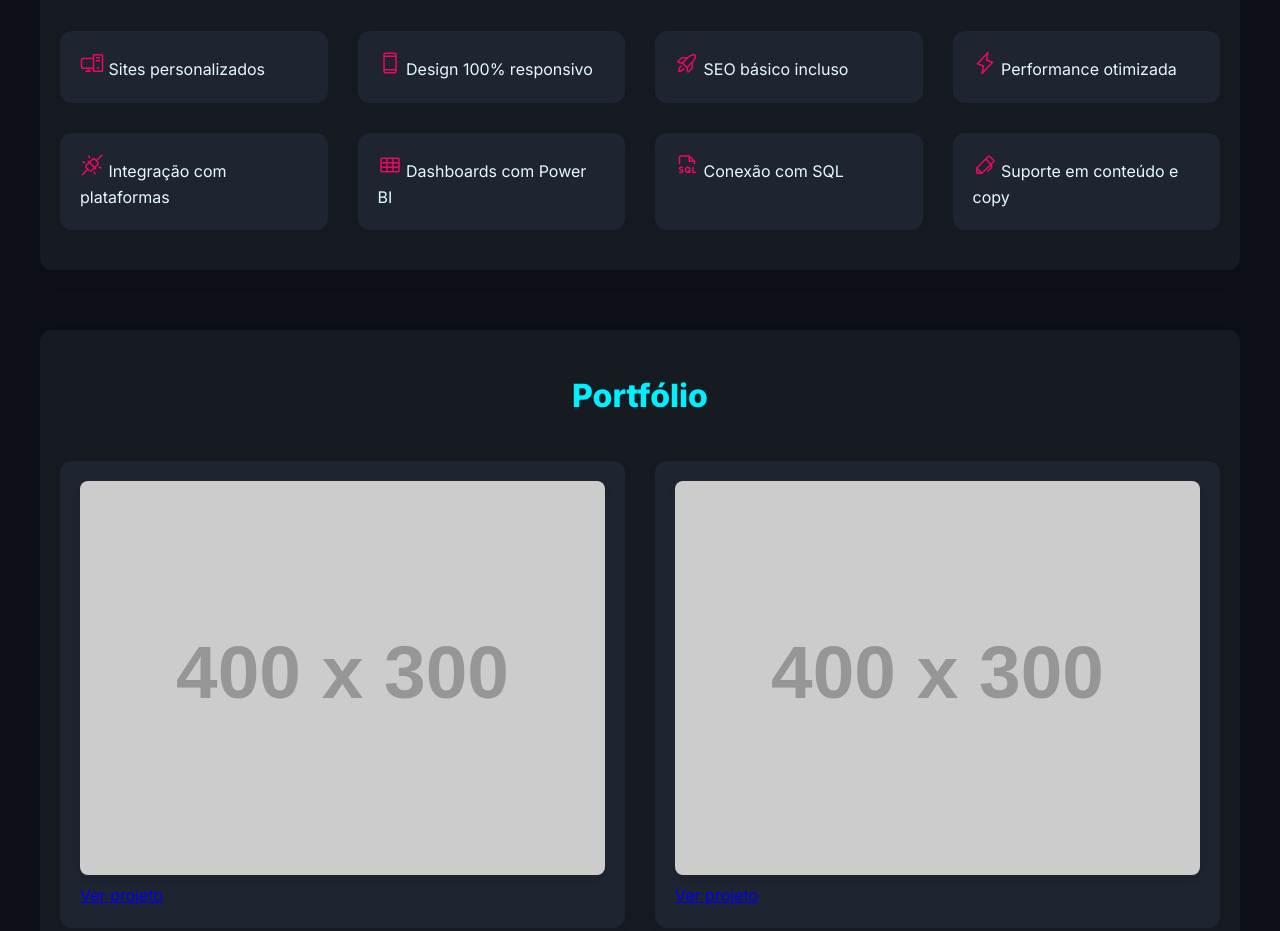
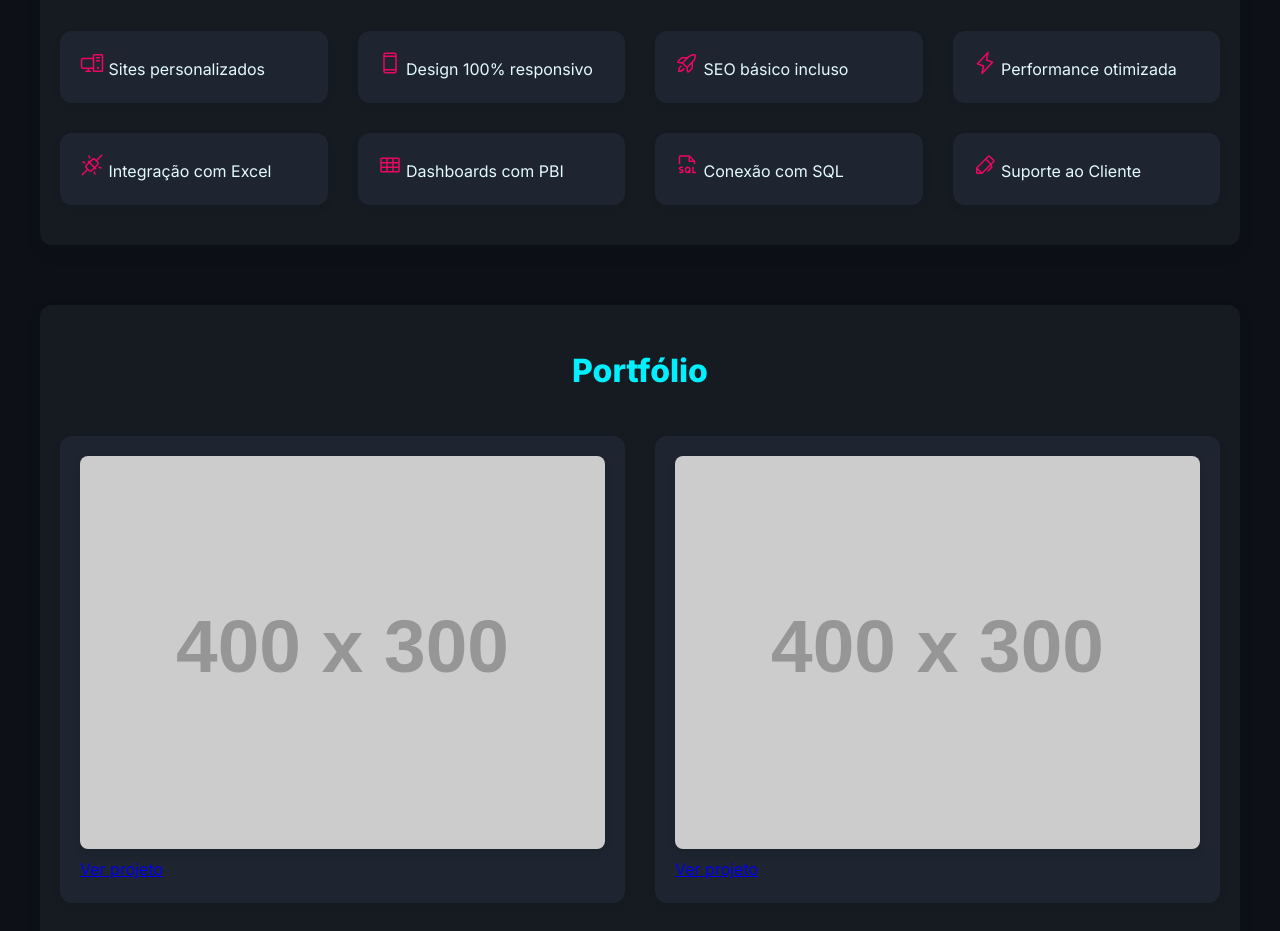
Before and after one commit to Helcio-Nogueira/WebNexus---Site-Principal, a plain HTML site: page index.html in a window 1280 px wide. Shown: the part 1140-2071 px from the top of the page. Drawn offline with Linux system fonts and the light colour scheme; placeholder pictures from the web are drawn by us.

Commit message:
Atualizei o bloco nossos serviços

```diff
--- a/index.html
+++ b/index.html
@@ -145,7 +145,7 @@
               d="M237.66,18.34a8,8,0,0,0-11.32,0l-52.4,52.41-5.37-5.38a32.05,32.05,0,0,0-45.26,0L100,88.69l-6.34-6.35A8,8,0,0,0,82.34,93.66L88.69,100,65.37,123.31a32,32,0,0,0,0,45.26l5.38,5.37-52.41,52.4a8,8,0,0,0,11.32,11.32l52.4-52.41,5.37,5.38a32,32,0,0,0,45.26,0L156,167.31l6.34,6.35a8,8,0,0,0,11.32-11.32L167.31,156l23.32-23.31a32,32,0,0,0,0-45.26l-5.38-5.37,52.41-52.4A8,8,0,0,0,237.66,18.34Zm-116.29,161a16,16,0,0,1-22.62,0L76.69,157.25a16,16,0,0,1,0-22.62L100,111.31,144.69,156Zm57.94-57.94L156,144.69,111.31,100l23.32-23.31a16,16,0,0,1,22.62,0l22.06,22A16,16,0,0,1,179.31,121.37ZM88.57,35A8,8,0,0,1,103.43,29l8,20A8,8,0,0,1,96.57,55ZM24.57,93A8,8,0,0,1,35,88.57l20,8A8,8,0,0,1,49,111.43l-20-8A8,8,0,0,1,24.57,93ZM231.43,163a8,8,0,0,1-10.4,4.46l-20-8A8,8,0,1,1,207,144.57l20,8A8,8,0,0,1,231.43,163Zm-64,58.06A8,8,0,0,1,152.57,227l-8-20A8,8,0,0,1,159.43,201Z"
             ></path>
           </svg>
-          Integração com plataformas
+          Integração com Excel
         </div>
         <div class="servico">
           <svg
@@ -159,7 +159,7 @@
               d="M216,48H40A16,16,0,0,0,24,64V192a16,16,0,0,0,16,16H216a16,16,0,0,0,16-16V64A16,16,0,0,0,216,48ZM104,144V112h48v32Zm48,16v32H104V160ZM40,112H88v32H40Zm64-16V64h48V96Zm64,16h48v32H168Zm48-16H168V64h48ZM88,64V96H40V64ZM40,160H88v32H40Zm176,32H168V160h48v32Z"
             ></path>
           </svg>
-          Dashboards com Power BI
+          Dashboards com PBI
         </div>
         <div class="servico">
           <svg
@@ -187,7 +187,7 @@
               d="M227.32,73.37,182.63,28.69a16,16,0,0,0-22.63,0L36.69,152A15.86,15.86,0,0,0,32,163.31V208a16,16,0,0,0,16,16H92.69A15.86,15.86,0,0,0,104,219.31l83.67-83.66,3.48,13.9-36.8,36.79a8,8,0,0,0,11.31,11.32l40-40a8,8,0,0,0,2.11-7.6l-6.9-27.61L227.32,96A16,16,0,0,0,227.32,73.37ZM48,179.31,76.69,208H48Zm48,25.38L51.31,160,136,75.31,180.69,120Zm96-96L147.32,64l24-24L216,84.69Z"
             ></path>
           </svg>
-          Suporte em conteúdo e copy
+          Suporte ao Cliente
         </div>
       </div>
     </section>
```
